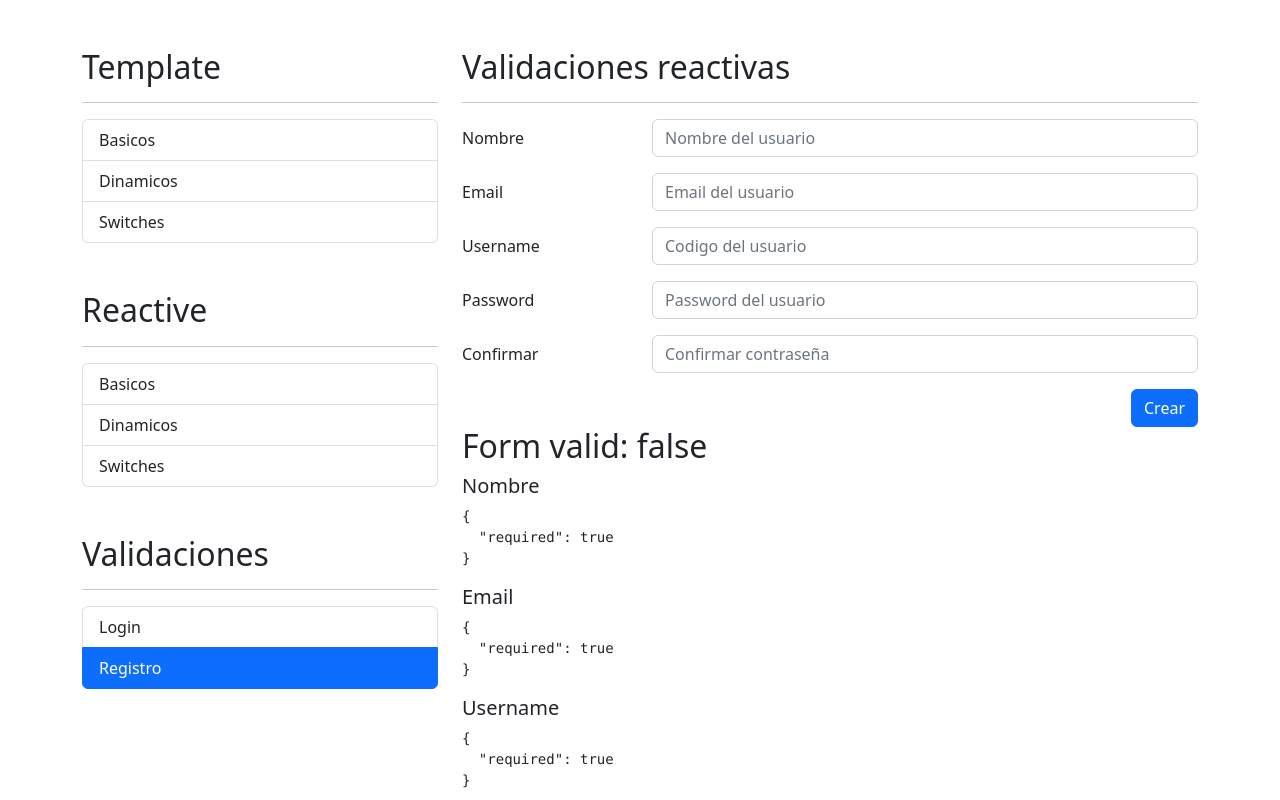
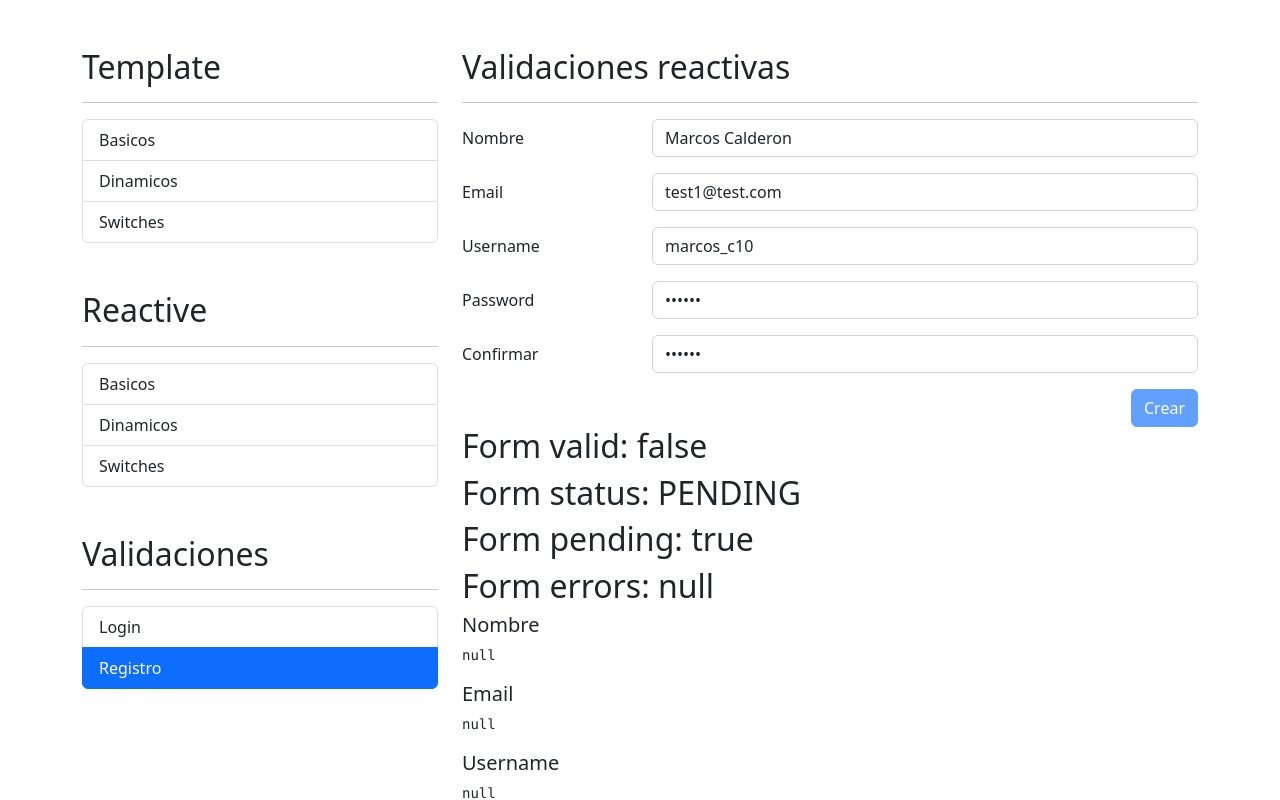
Before and after one commit to MarcosCInland/formulariosApp, an Angular app: page /template/basicos in a window 1280 px wide. Both pictures are taken after a click on the item "Registro". Shown: the top 800 px of the page. Built offline with nearby package versions, Linux system fonts and the light colour scheme; no server answers.

Commit message:
validaciones sincronas y asincronas para email

```diff
--- a/src/app/app.module.ts
+++ b/src/app/app.module.ts
@@ -1,5 +1,6 @@
 import { NgModule } from '@angular/core';
 import { BrowserModule } from '@angular/platform-browser';
+import { HttpClientModule } from '@angular/common/http';
 
 import { AppRoutingModule } from './app-routing.module';
 import { AppComponent } from './app.component';
@@ -10,8 +11,9 @@ import { SharedModule } from './shared/shared.module';
     AppComponent
   ],
   imports: [
+    AppRoutingModule,
     BrowserModule,
-    AppRoutingModule,
+    HttpClientModule,
     SharedModule
   ],
   providers: [],
--- a/src/app/auth/pages/registro/registro.component.html
+++ b/src/app/auth/pages/registro/registro.component.html
@@ -20,7 +20,7 @@
                 <div class="col-sm-9">
                     <input type="email" class="form-control" placeholder="Email del usuario"
                     formControlName="email">
-                    <span class="form-text text-danger" *ngIf="campoNoValido('email')">El correo es obligatorio</span>
+                    <span class="form-text text-danger" *ngIf="campoNoValido('email')">{{ emailErrorMsg }}</span>
                 </div>
             </div>
 
@@ -38,7 +38,9 @@
             <div class="row mb-3">
                 <label for="" class="col-sm-3 col-form-label">Password</label>
                 <div class="col-sm-9">
-                    <input type="password" class="form-control" placeholder="Password del usuario">
+                    <input type="password" class="form-control" placeholder="Password del usuario"
+                    formControlName="password">
+                    <span class="form-text text-danger" *ngIf="campoNoValido('password')">La contraseña debe de ser mayor a 6</span>
                 </div>
             </div>
 
@@ -46,13 +48,15 @@
             <div class="row mb-3">
                 <label for="" class="col-sm-3 col-form-label">Confirmar</label>
                 <div class="col-sm-9">
-                    <input type="password" class="form-control" placeholder="Confirmar contraseña">
+                    <input type="password" class="form-control" placeholder="Confirmar contraseña"
+                    formControlName="password">
+                    <span class="form-text text-danger" *ngIf="campoNoValido('password2')">Las contraseñas deben de ser iguales</span>
                 </div>
             </div>
 
             <div class="row">
                 <div class="col">
-                    <button class="btn btn-primary float-end" type="submit">
+                    <button class="btn btn-primary float-end" type="submit" [disabled]="miFormulario.pending">
                         Crear
                     </button>
                 </div>
@@ -62,9 +66,16 @@
 </div>
 
 <h2>Form valid: {{ miFormulario.valid }}</h2>
+<h2>Form status: {{ miFormulario.status }}</h2>
+<h2>Form pending: {{ miFormulario.pending | json }}</h2>
+<h2>Form errors: {{ miFormulario.errors | json }}</h2>
 <h5>Nombre</h5>
 <pre>{{ miFormulario.controls.nombre.errors | json }}</pre>
 <h5>Email</h5>
 <pre>{{ miFormulario.controls.email.errors | json }}</pre>
 <h5>Username</h5>
 <pre>{{ miFormulario.controls.username.errors | json }}</pre>
+<h5>Password</h5>
+<pre>{{ miFormulario.controls.password.errors | json }}</pre>
+<h5>Confirmar</h5>
+<pre>{{ miFormulario.controls.password2.errors | json }}</pre>
--- a/src/app/auth/pages/registro/registro.component.ts
+++ b/src/app/auth/pages/registro/registro.component.ts
@@ -1,5 +1,6 @@
 import { Component, OnInit } from '@angular/core';
 import { FormBuilder, FormControl, FormGroup, Validators } from '@angular/forms';
+import { EmailValidatorService } from 'src/app/shared/validators/email-validator.service';
 import { ValidatorService } from 'src/app/shared/validators/validator.service';
 
 @Component({
@@ -13,19 +14,44 @@ export class RegistroComponent implements OnInit {
 
   miFormulario: FormGroup = this.fb.group({
     nombre: ['', [Validators.required, Validators.pattern(this.validatorService.nombreApellidoPattern)]],
-    email: ['', [Validators.required, Validators.pattern(this.validatorService.emailPattern)]],
+    email: ['', [Validators.required, Validators.pattern(this.validatorService.emailPattern)], [this.emailValidatorService]],
     username: ['', [Validators.required, this.validatorService.test]],
+    password: ['', [Validators.required, Validators.minLength(6)]],
+    password2: ['', [Validators.required]],
+  }, {
+    Validators: [this.validatorService.camposIguales('password', 'password2')]
   })
 
-  constructor(private fb: FormBuilder, private validatorService: ValidatorService) { }
+  get emailErrorMsg(): string {
+    const errors = this.miFormulario.get('email')?.errors;
+    if (errors?.required) {
+      return 'Email Obligatorio';
+    } else if (errors?.pattern) {
+      return 'Formato de correo no valido';
+    } else if (errors?.emailTomado) {
+      return 'El correo ya existe';
+    }
+    return '';
+  }
+
+  constructor(private fb: FormBuilder, private validatorService: ValidatorService, private emailValidatorService: EmailValidatorService) { }
 
   ngOnInit(): void {
+    this.miFormulario.reset({
+      nombre: 'Marcos Calderon',
+      email: 'test1@test.com',
+      username: 'marcos_c10',
+      password: '123456',
+      password2: '123456'
+    })
   }
 
   campoNoValido(campo: string) {
     return this.miFormulario.get(campo)?.invalid && this.miFormulario.get(campo)?.touched;
   }
 
+
+
   submit() {
     this.miFormulario.markAllAsTouched();
   }
--- /dev/null
+++ b/src/app/shared/validators/email-validator.service.ts
@@ -0,0 +1,24 @@
+import { Injectable } from '@angular/core';
+import { HttpClient } from '@angular/common/http';
+
+import { AbstractControl, AsyncValidator, ValidationErrors } from '@angular/forms';
+import { Observable } from 'rxjs';
+import { map, delay } from 'rxjs/operators';
+
+@Injectable({
+  providedIn: 'root'
+})
+export class EmailValidatorService implements AsyncValidator {
+
+  constructor(private http: HttpClient) { }
+  validate(control: AbstractControl): Observable<ValidationErrors | null> {
+    const email = control.value;
+    return this.http.get<any[]>(`http://localhost:3000/usuarios?q=${email}`)
+    .pipe(
+      delay(3000),
+      map(
+        resp => { return (resp.length === 0)? null : { emailTomado:true } }
+      )
+    )
+  }
+}
--- a/src/app/shared/validators/validator.service.ts
+++ b/src/app/shared/validators/validator.service.ts
@@ -1,5 +1,5 @@
 import { Injectable } from '@angular/core';
-import { FormControl, ValidationErrors } from '@angular/forms';
+import { AbstractControl, FormControl, ValidationErrors } from '@angular/forms';
 
 @Injectable({
   providedIn: 'root'
@@ -19,4 +19,18 @@ export class ValidatorService {
     }
     return null; //RETORNAR NULL = OK
   }
+
+  camposIguales(campo1: string, campo2: string) {
+    return (formGroup: AbstractControl): ValidationErrors | null  => {
+      const pass1 = formGroup.get(campo1)?.value;
+      const pass2 = formGroup.get(campo2)?.value;
+      if (pass1 !== pass2) {
+        formGroup.get(campo2)?.setErrors({noIguales: true})
+        return {noIguales: true}
+      } else {
+        formGroup.get(campo2)?.setErrors(null);
+      }
+      return null;
+    }
+  }
 }
```
